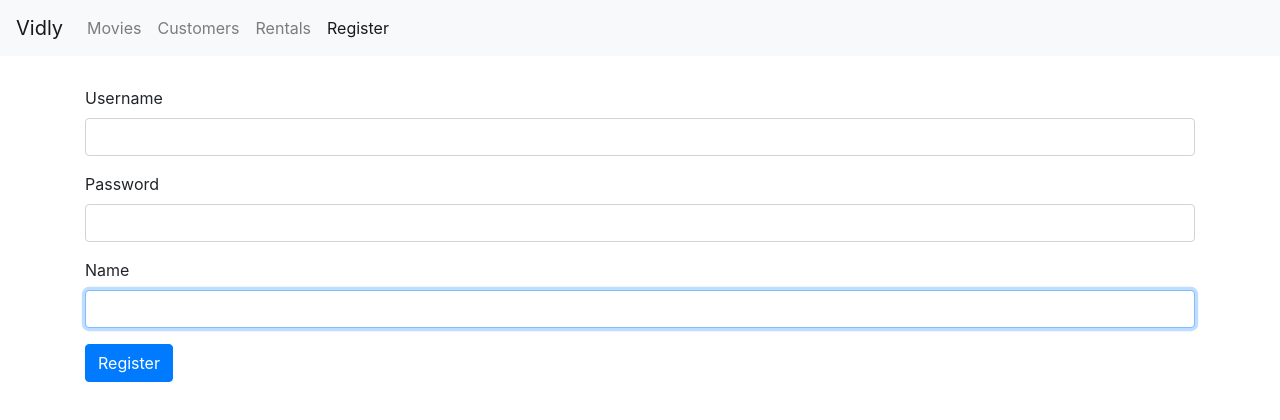
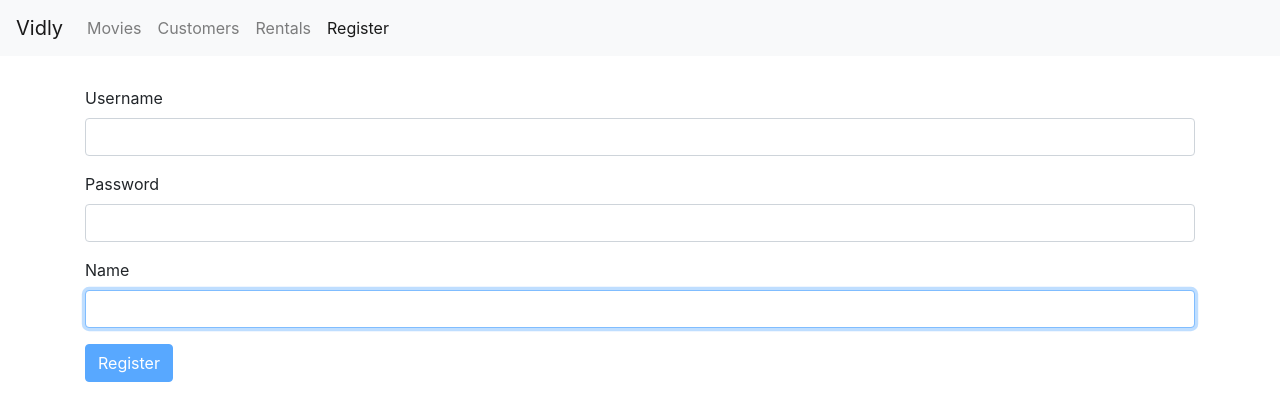
Before and after one commit to rc2dev/vidly, a React (Create React App) app: page /register in a window 1280 px wide. Shown: the top 420 px of the page. Built offline with nearby package versions, Linux system fonts and the light colour scheme.

Commit message:
Register: disable submit button if form invalid

```diff
--- a/src/components/register.jsx
+++ b/src/components/register.jsx
@@ -25,7 +25,7 @@ class Register extends Component {
 
     const options = { abortEarly: false };
     const { error } = Joi.validate(this.state.account, this.schema, options);
-    if (!error) return {};
+    if (!error) return null;
 
     for (let item of error.details) {
       errors[item.path[0]] = item.message;
@@ -44,7 +44,7 @@ class Register extends Component {
     e.preventDefault();
 
     const errors = this.validate();
-    this.setState({ errors });
+    this.setState({ errors: errors || {} });
     if (errors) return;
 
     // Call the server
@@ -88,7 +88,9 @@ class Register extends Component {
           error={errors.name}
           onChange={this.handleChange}
         />
-        <button className="btn btn-primary">Register</button>
+        <button disabled={this.validate()} className="btn btn-primary">
+          Register
+        </button>
       </form>
     );
   }
```
